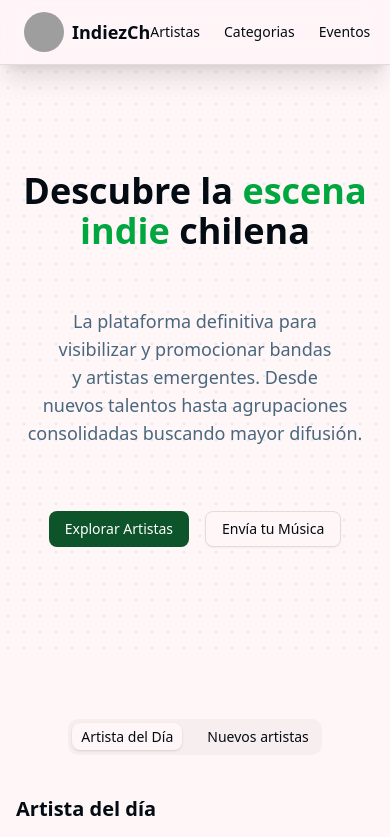
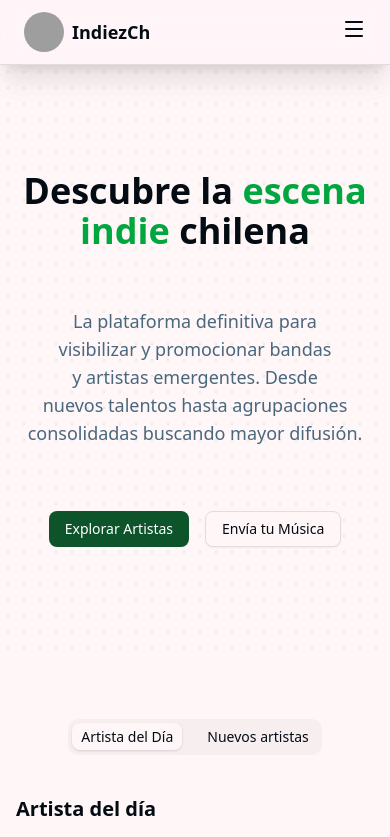
Before and after one commit to spunito/indiezch-frontend, a React (Vite) app: page / in a window 390 px wide. Shown: the top 837 px of the page. Built offline with nearby package versions, Linux system fonts and the light colour scheme; grey boxes are pictures that could not be loaded.

Commit message:
Feat: Navbar for mobiles added

```diff
--- a/src/components/layout/Navbar.tsx
+++ b/src/components/layout/Navbar.tsx
@@ -1,12 +1,13 @@
 import { Avatar, AvatarImage } from "@/components/ui/avatar";
-import { Moon, Sun } from "lucide-react";
+import { Moon, Sun, X, Menu } from "lucide-react";
 import { Link } from "react-router-dom";
 import { useTheme } from "../theme-provider";
 import { Button } from '@/components/ui/button';
+import { useState } from "react";
 
 export const Navbar = () => {
-
-  const { theme, setTheme } = useTheme()
+  const { theme, setTheme } = useTheme();
+  const [isOpen, setIsOpen] = useState(false);
 
   return (
     <div className="pb-16">
@@ -30,28 +31,59 @@ export const Navbar = () => {
             </span>
           </Link>
 
-          {/* Links */}
-          <div className="flex gap-6 text-sm text-foreground">
+          {/* Links desktop */}
+          <div className="hidden md:flex gap-6 text-sm text-foreground">
             <Link to="/artistas" className="hover:text-emerald-400 transition-colors">Artistas</Link>
             <Link to="/categorias" className="hover:text-emerald-400 transition-colors">Categorias</Link>
             <Link to="/eventos" className="hover:text-emerald-400 transition-colors">Eventos</Link>
             <Link to="/contacto" className="hover:text-emerald-400 transition-colors">Contacto</Link>
           </div>
 
-          {/* Toggle Dark Mode */}
-          <div className="flex gap-5">
+          {/* Hamburguesa móvil */}
+          <div className="md:hidden">
+            <button onClick={() => setIsOpen(!isOpen)}>
+              {isOpen ? <X size={24} /> : <Menu size={24} />}
+            </button>
+          </div>
+
+
+          <div className="hidden md:flex items-center gap-5">
             <button
               onClick={() => setTheme(theme === "light" ? "dark" : "light")}
               className="p-2 rounded-lg hover:bg-muted transition-colors text-foreground"
             >
               {theme === "light" ? <Moon size={20} /> : <Sun size={20} />}
             </button>
+
             <Button asChild>
               <Link to="/envia-tu-musica">Envía tu música</Link>
             </Button>
           </div>
+        </div>
 
-        </div>
+        {/* MENÚ MÓVIL (fuera del flex principal) */}
+        {isOpen && (
+          <div className="md:hidden px-6 py-4 flex flex-col gap-4 bg-background border-t border-border">
+            <Link to="/artistas" className="hover:text-emerald-400 transition-colors">Artistas</Link>
+            <Link to="/categorias" className="hover:text-emerald-400 transition-colors">Categorias</Link>
+            <Link to="/eventos" className="hover:text-emerald-400 transition-colors">Eventos</Link>
+            <Link to="/contacto" className="hover:text-emerald-400 transition-colors">Contacto</Link>
+
+            <div className="flex gap-3 pt-2">
+              <button
+                onClick={() => setTheme(theme === "light" ? "dark" : "light")}
+                className="p-2 w-10 rounded-lg hover:bg-muted transition-colors text-foreground"
+              >
+                {theme === "light" ? <Moon size={20} /> : <Sun size={20} />}
+              </button>
+
+              <Button asChild variant="outline" className="flex-1">
+                <Link to="/envia-tu-musica">Envía tu música</Link>
+              </Button>
+            </div>
+          </div>
+        )}
+
       </nav>
     </div>
   );
```
